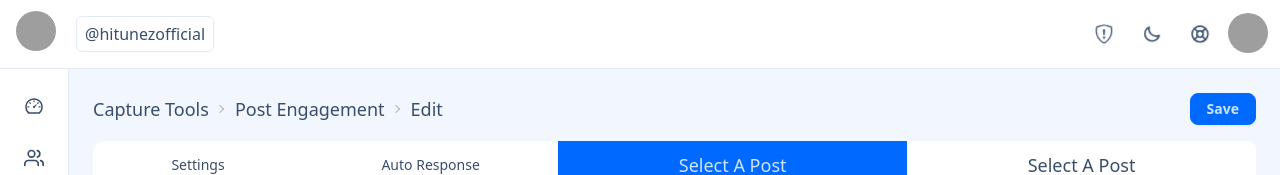
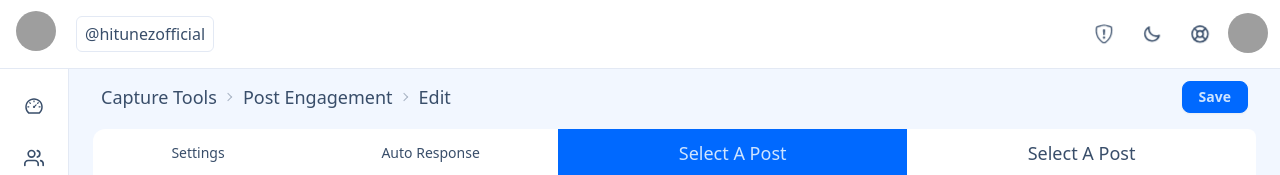
Before and after one commit to rajanleanq/Clepher-2, a React (Create React App) app: page /759/capture-tools/post-engagement/95534/edit in a window 1280 px wide. Shown: the top 175 px of the page. Built offline with nearby package versions, Linux system fonts and the light colour scheme; grey boxes are pictures that could not be loaded.

Commit message:
style: edit page padding

```diff
--- a/src/pages/post-engagements/page/post-engagement-edit/components/breadcrumb/post-engagement-breadcrumb.tsx
+++ b/src/pages/post-engagements/page/post-engagement-edit/components/breadcrumb/post-engagement-breadcrumb.tsx
@@ -14,7 +14,7 @@ export default function PostEngBreadcrumb() {
     },
   ];
   return (
-    <div className="flex items-center justify-between">
+    <div className="flex items-center justify-between px-2">
       <div
         role="navigation"
         aria-label="Breadcrumbs"
--- a/src/pages/post-engagements/page/post-engagement-edit/post-engagement-edit.tsx
+++ b/src/pages/post-engagements/page/post-engagement-edit/post-engagement-edit.tsx
@@ -3,7 +3,7 @@ import PostEngagementTabs from "./components/tabs/post-engagement-tabs";
 
 export default function PostEngagementEdit() {
   return (
-    <section className=" bg-base-200 w-full min-h-full flex flex-col gap-4 p-6">
+    <section className=" bg-base-200 w-full min-h-full flex flex-col gap-4 p-6 py-3">
       <PostEngBreadcrumb />
       <PostEngagementTabs />
     </section>
```
